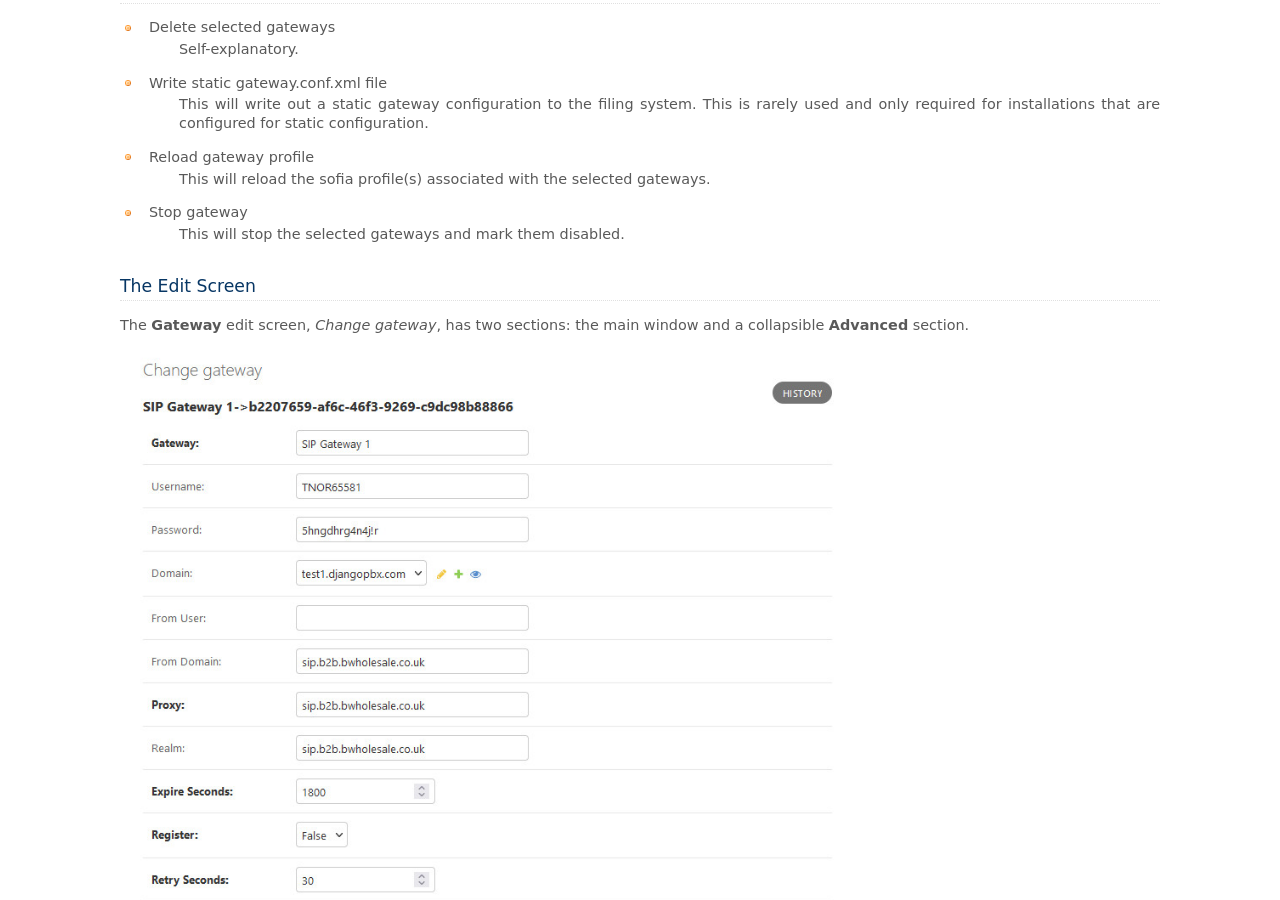
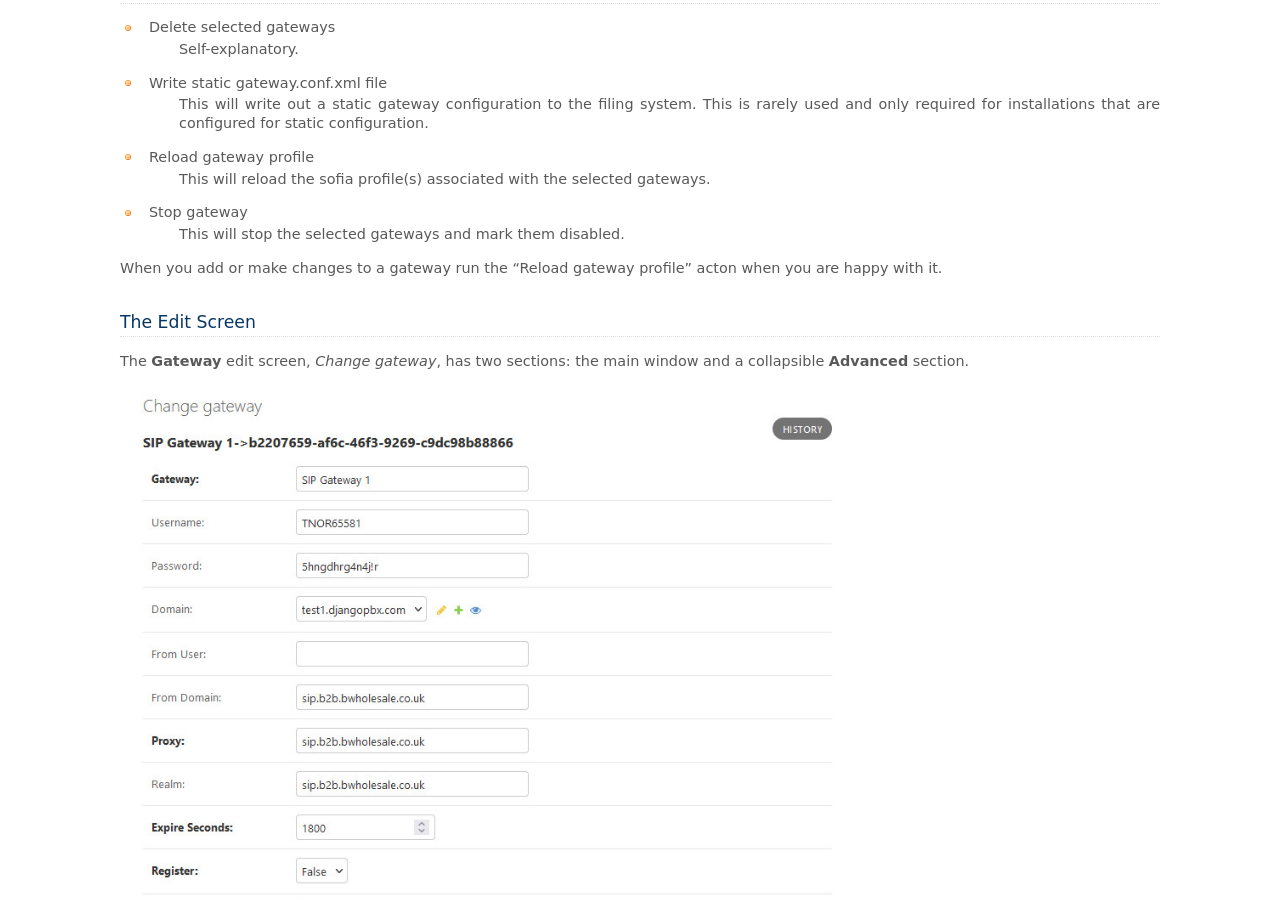
Before and after one commit to djangopbx/djangopbx-docs, a Sphinx documentation site: the page built from docs/admin/accounts/gateways.rst, in a window 1280 px wide and 900 px high, scrolled down 985 px. Built offline with Sphinx 7.4.7, drawn with Linux system fonts in a browser that asks for light colours.

Commit message:
updated gateways.rst

```diff
--- a/docs/admin/accounts/gateways.rst
+++ b/docs/admin/accounts/gateways.rst
@@ -27,6 +27,8 @@ Actions
     This will reload the sofia profile(s) associated with the selected gateways.
 *  Stop gateway
     This will stop the selected gateways and mark them disabled.
+
+When you add or make changes to a gateway run the "Reload gateway profile" acton when you are happy with it.
 
 
 The Edit Screen
```
